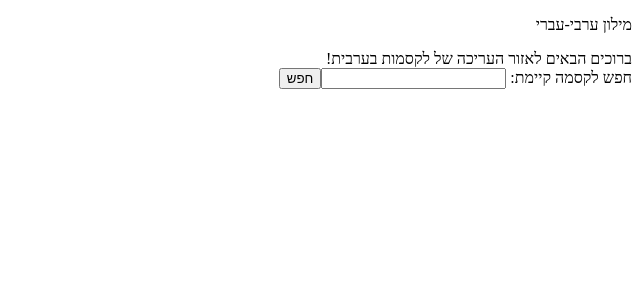
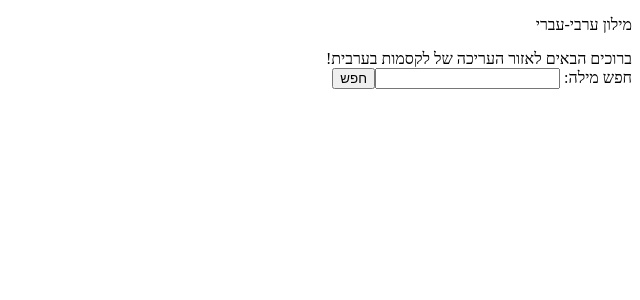
Before and after one commit to Asaf-Malin/accessible-world-data, an Angular app in the folder angular/: page /lexemes in a window 1280 px wide. Shown: the top 300 px of the page, without its empty margins (640-1280 px from the left). Built offline with nearby package versions, Linux system fonts and the light colour scheme.

Commit message:
Update lexemes.component.html

```diff
--- a/angular/src/app/lexemes/lexemes/lexemes.component.html
+++ b/angular/src/app/lexemes/lexemes/lexemes.component.html
@@ -1,7 +1,7 @@
 <div >
   ברוכים הבאים לאזור העריכה של לקסמות בערבית!
   <br />
-  חפש לקסמה קיימת:
+  חפש מילה:
   <input [(ngModel)]="searchTerm" />
   <button (click)="search()">חפש</button>
 
```
